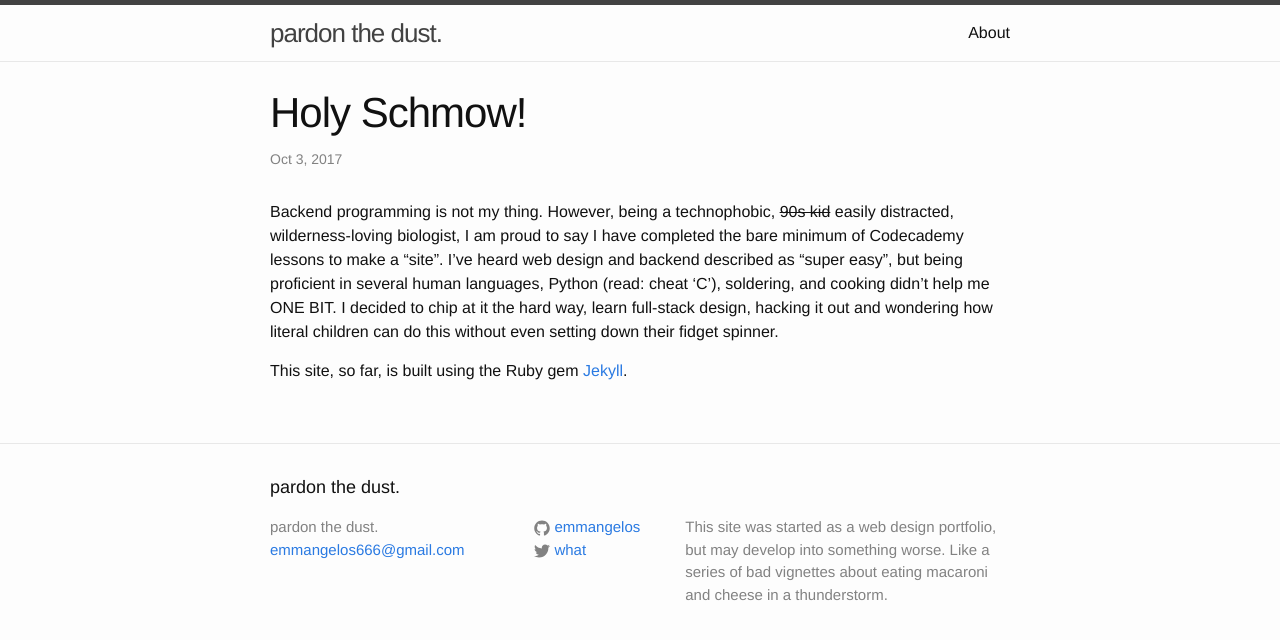
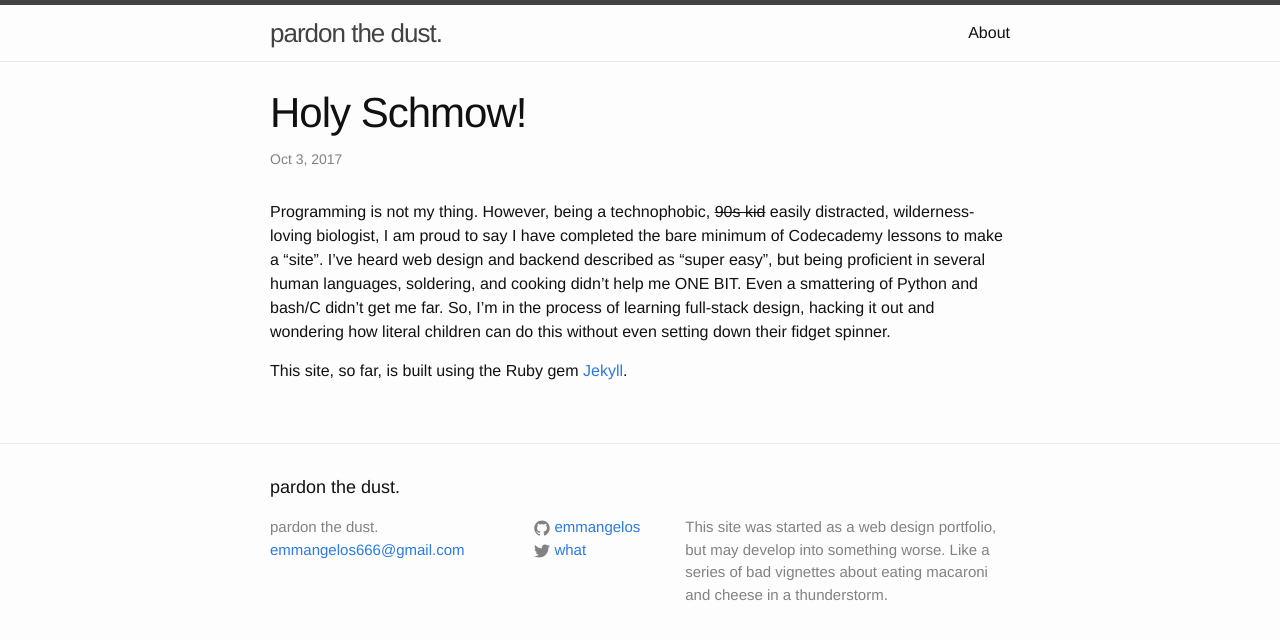
Before and after one commit to Emmangelos/emmangelos.github.io, a Jekyll site: the page built from _posts/2017-10-03-welcome-to-jekyll.markdown, in a window 1280 px wide. Shown: the top 640 px of the page. Built offline with Jekyll 4.4.1, drawn with Linux system fonts in a browser that asks for light colours.

Commit message:
Update 2017-10-03-welcome-to-jekyll.markdown

```diff
--- a/_posts/2017-10-03-welcome-to-jekyll.markdown
+++ b/_posts/2017-10-03-welcome-to-jekyll.markdown
@@ -2,14 +2,12 @@
 layout: post
 title:  "Holy Schmow!"
 date:   2017-10-03 18:03:56 +0000
-categories: jekyll update
+categories: intro
 ---
-Backend programming is not my thing.
+Programming is not my thing.
 However, being a technophobic, <strike>90s kid</strike> easily distracted, wilderness-loving biologist, I am proud to say I have completed the bare minimum of Codecademy lessons to make a "site".
-I've heard web design and backend described as "super easy", but being proficient in several human languages, Python (read: cheat 'C'), soldering, and cooking didn't help me ONE BIT. I decided to chip at it the hard way, learn full-stack design, hacking it out and wondering how literal children can do this without even setting down their fidget spinner.
+I've heard web design and backend described as "super easy", but being proficient in several human languages, soldering, and cooking didn't help me ONE BIT. Even a smattering of Python and bash/C didn't get me far. So, I'm in the process of learning full-stack design, hacking it out and wondering how literal children can do this without even setting down their fidget spinner.
 
 This site, so far, is built using the Ruby gem [Jekyll][jekyll-talk].
 
-
-
 [jekyll-talk]: https://talk.jekyllrb.com/
```
